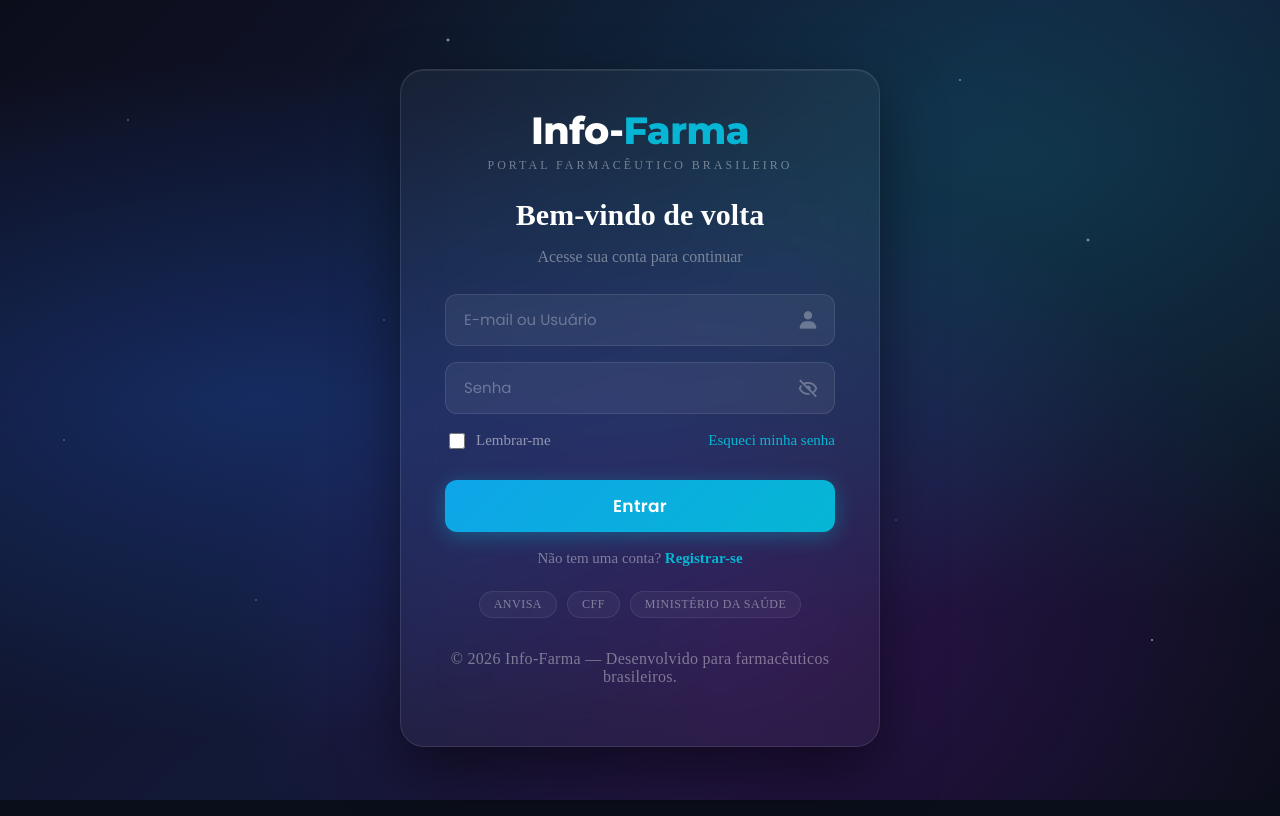
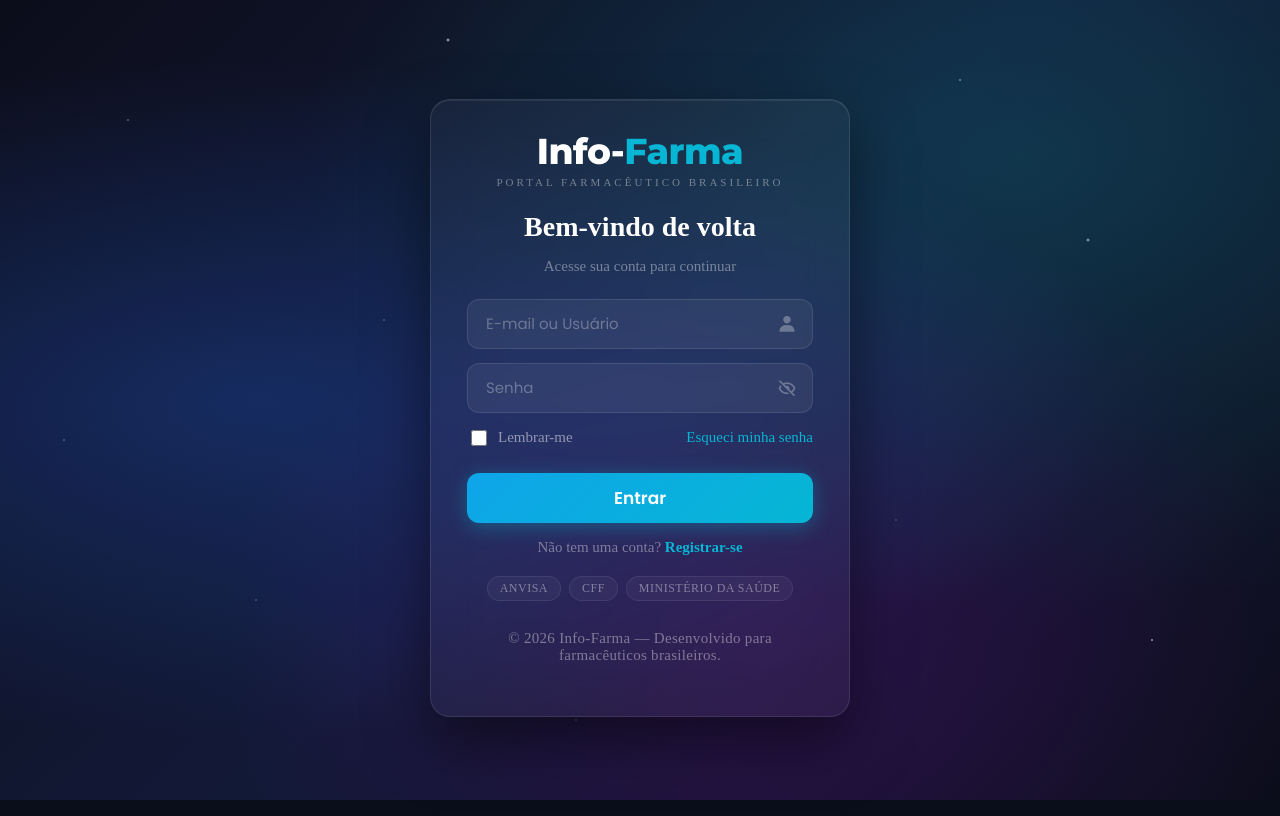
Before and after one commit to gustavoaraujo1201-lab/info-farma, a website: page pages/login.html in a window 1280 px wide. Drawn offline with nearby package versions, Linux system fonts and the light colour scheme.

Commit message:
descrição mudança login max-width padding

```diff
--- a/css/login.css
+++ b/css/login.css
@@ -4,10 +4,10 @@
     justify-content: center;
     align-items: center;
     min-height: 100vh;
-    overflow-y: auto;
+    overflow-x: hidden;
     background: #0a0e1a;
     position: relative;
-    padding: 20px;
+    padding: 20px 16px;
     box-sizing: border-box;
 }
 
@@ -42,56 +42,49 @@
         radial-gradient(2px 2px at 35%  5%, rgba(255,255,255,0.8), transparent);
 }
 
+/* ✅ largura reduzida para caber sem scrollbar */
 .login-wrapper {
     position: relative; z-index: 10;
-    width: 100%; max-width: 480px;
+    width: 100%; max-width: 420px;
 }
 
 /* ─── LOGO ───────────────────────────────────────────────────── */
-.logo { text-align: center; margin-bottom: 24px; }
+.logo { text-align: center; margin-bottom: 20px; }
 .logo-text {
     font-family: 'Montserrat', sans-serif;
-    font-size: 38px; font-weight: 800; letter-spacing: -0.5px;
+    font-size: 36px; font-weight: 800; letter-spacing: -0.5px;
     line-height: 1.1;
 }
 .logo-text span:first-child { color: #fff; }
 .logo-text span:last-child  { color: #06b6d4; }
 .logo-sub {
-    font-size: 12px; color: rgba(255,255,255,0.4);
-    letter-spacing: 3px; text-transform: uppercase; margin-top: 6px;
+    font-size: 11px; color: rgba(255,255,255,0.4);
+    letter-spacing: 3px; text-transform: uppercase; margin-top: 4px;
 }
 
-/* ─── CARD ───────────────────────────────────────────────────── */
+/* ─── CARD com padding menor ─────────────────────────────────── */
 .card {
     background: rgba(255,255,255,0.04);
     border: 1px solid rgba(255,255,255,0.1);
     backdrop-filter: blur(20px);
-    border-radius: 24px;
-    padding: 40px 44px 32px;
+    border-radius: 20px;
+    padding: 32px 36px 28px;
     box-shadow: 0 25px 60px rgba(0,0,0,0.5), inset 0 1px 0 rgba(255,255,255,0.08);
 }
 
-/* ✅ "Bem-vindo de volta" maior */
 .card h2 {
-    font-size: 30px;
-    font-weight: 700;
-    color: #fff;
-    margin-bottom: 8px;
-    text-align: center;
+    font-size: 28px; font-weight: 700; color: #fff;
+    margin-bottom: 6px; text-align: center;
 }
-
-/* ✅ "Acesse sua conta para continuar" maior */
 .card > p {
-    font-size: 16px;
-    color: rgba(255,255,255,0.4);
-    margin-bottom: 28px;
-    text-align: center;
+    font-size: 15px; color: rgba(255,255,255,0.4);
+    margin-bottom: 24px; text-align: center;
 }
 
 /* ─── CAMPOS ─────────────────────────────────────────────────── */
-.field { position: relative; margin-bottom: 16px; }
+.field { position: relative; margin-bottom: 14px; }
 .field input {
-    width: 100%; height: 52px;
+    width: 100%; height: 50px;
     box-sizing: border-box;
     background: rgba(255,255,255,0.06);
     border: 1px solid rgba(255,255,255,0.1);
@@ -107,17 +100,16 @@
 .field input::placeholder { color: rgba(255,255,255,0.3); }
 .field i {
     position: absolute; right: 16px; top: 50%;
-    transform: translateY(-50%); font-size: 22px;
+    transform: translateY(-50%); font-size: 20px;
     color: rgba(255,255,255,0.3); pointer-events: none;
     transition: color 0.2s;
 }
 .field input:focus ~ i { color: #06b6d4; }
 
-/* ✅ "Lembrar-me" e "Esqueci minha senha" maiores */
 .row-opts {
     display: flex; align-items: center;
     justify-content: space-between;
-    margin-bottom: 28px; font-size: 15px;
+    margin-bottom: 24px; font-size: 15px;
 }
 .row-opts label {
     display: flex; align-items: center;
@@ -127,47 +119,37 @@
 .row-opts a { color: #06b6d4; text-decoration: none; }
 .row-opts a:hover { text-decoration: underline; }
 
-/* ─── BOTÃO ──────────────────────────────────────────────────── */
 .btn-entrar {
-    width: 100%; height: 52px; border: none; border-radius: 12px;
+    width: 100%; height: 50px; border: none; border-radius: 12px;
     background: linear-gradient(135deg, #0ea5e9, #06b6d4);
     color: #fff; font-family: 'Poppins', sans-serif;
     font-size: 17px; font-weight: 600; cursor: pointer;
     transition: opacity 0.2s, transform 0.2s, box-shadow 0.2s;
     box-shadow: 0 4px 20px rgba(6,182,212,0.35);
-    margin-bottom: 18px;
-    letter-spacing: 0.3px;
+    margin-bottom: 16px;
 }
 .btn-entrar:hover { opacity: 0.9; transform: translateY(-2px); box-shadow: 0 8px 28px rgba(6,182,212,0.5); }
 .btn-entrar:active { transform: translateY(0); }
 
-/* ✅ "Não tem uma conta? Registrar-se" maior */
-.link-registro {
-    text-align: center;
-    font-size: 15px;
-    color: rgba(255,255,255,0.4);
-}
+.link-registro { text-align: center; font-size: 15px; color: rgba(255,255,255,0.4); }
 .link-registro a { color: #06b6d4; text-decoration: none; font-weight: 600; }
 .link-registro a:hover { text-decoration: underline; }
 
-/* ✅ Badges maiores */
 .badges {
     display: flex; justify-content: center;
-    gap: 10px; margin-top: 24px; flex-wrap: wrap;
+    gap: 8px; margin-top: 20px; flex-wrap: wrap;
 }
 .badge {
-    font-size: 12px;
-    color: rgba(255,255,255,0.4);
+    font-size: 12px; color: rgba(255,255,255,0.4);
     background: rgba(255,255,255,0.04);
     border: 1px solid rgba(255,255,255,0.08);
-    border-radius: 20px; padding: 5px 14px;
+    border-radius: 20px; padding: 4px 12px;
     letter-spacing: 0.5px; text-transform: uppercase;
 }
 
-/* ✅ Rodapé maior */
 .login-footer {
     text-align: center;
-    padding: 16px 0 0;
+    padding: 14px 0 0;
     font-size: 13px;
     color: rgba(255,255,255,0.3);
     letter-spacing: 0.3px;
```
